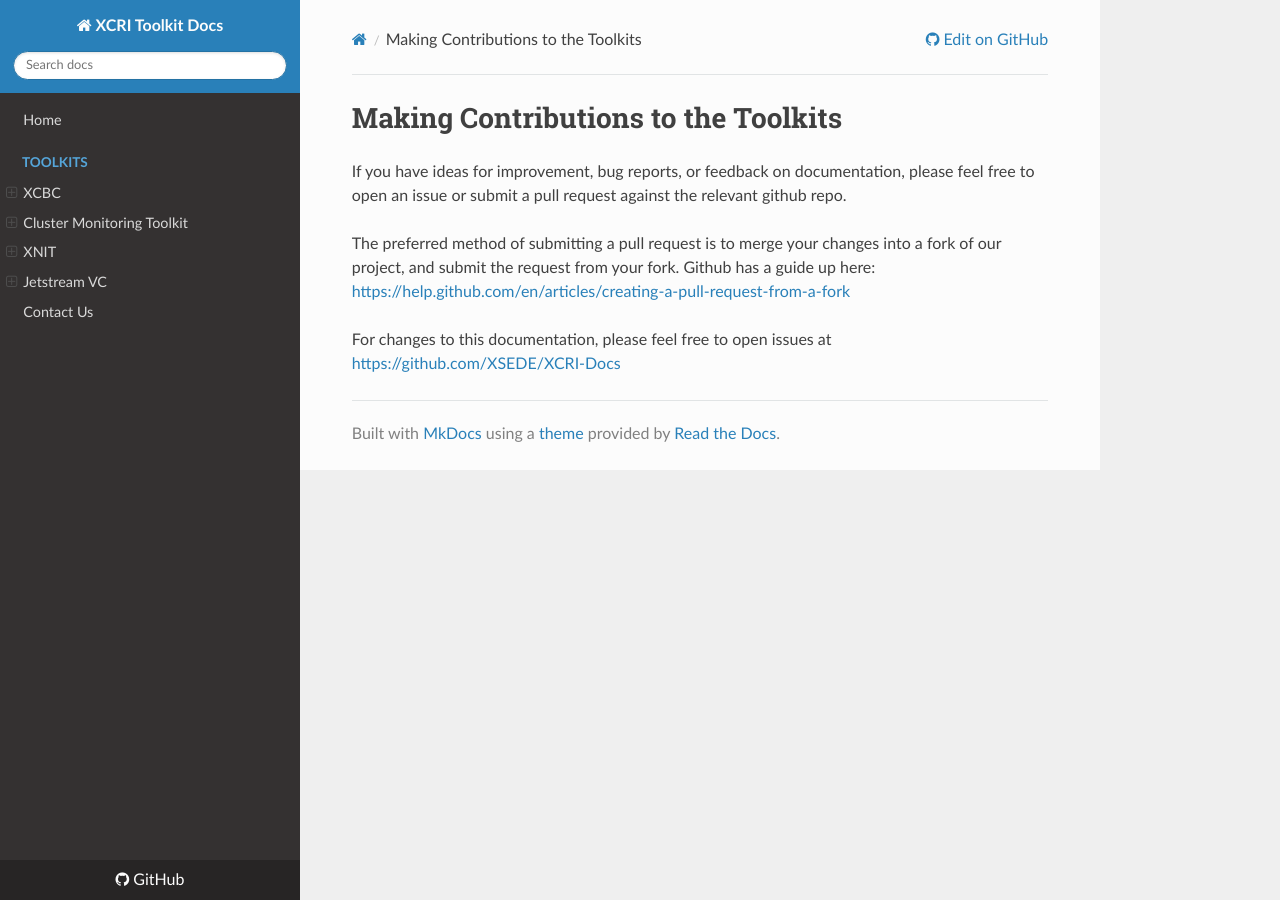
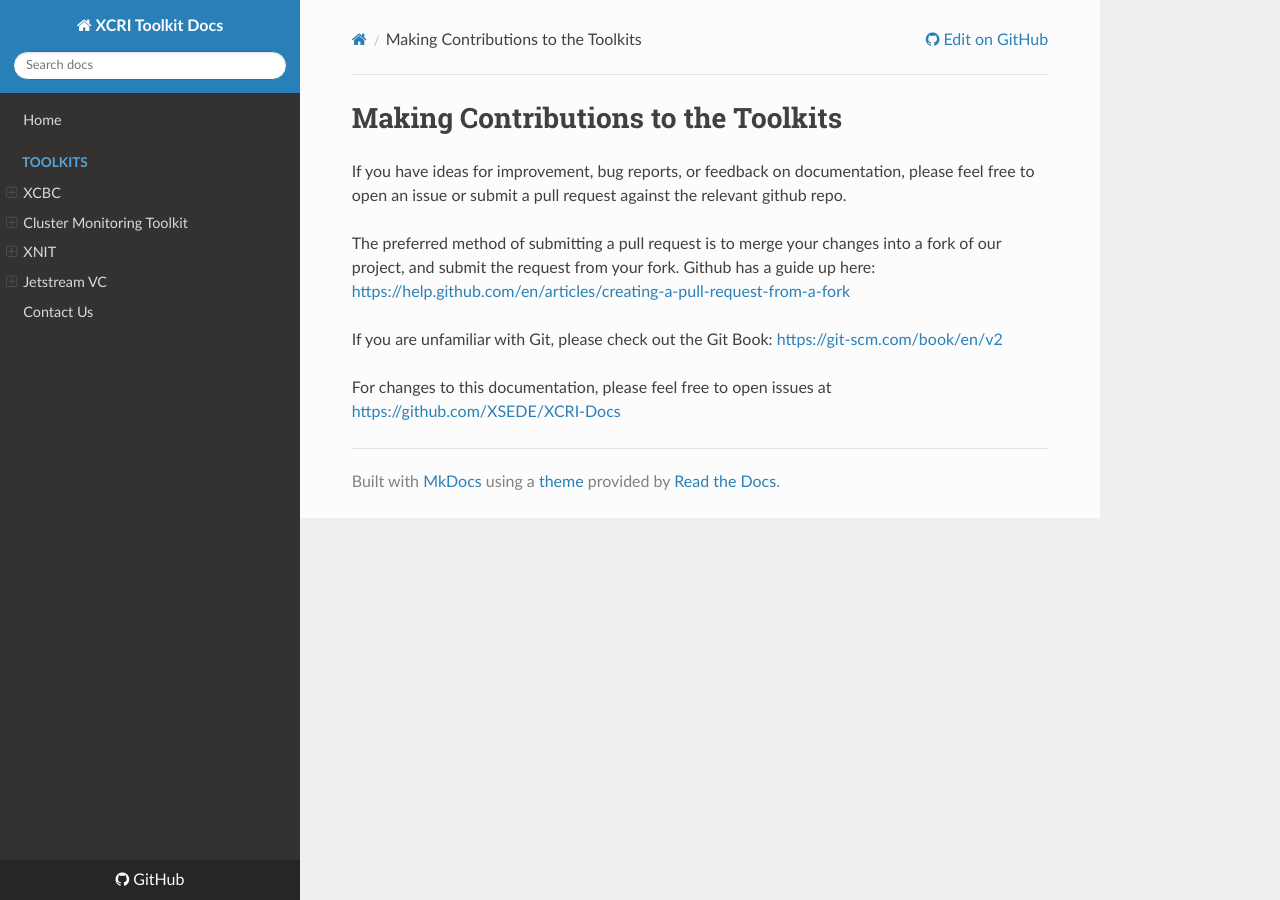
Before and after one commit to access-ci-org/Toolkit-Docs, an MkDocs documentation site: the page built from docs/contributions.md, in a window 1280 px wide. Built offline with MkDocs 1.6.1, drawn with Linux system fonts in a browser that asks for light colours; nearby versions of some CDN libraries; old or Windows-style settings are respelled for this version of MkDocs.

Commit message:
Added link to Git Book

```diff
--- a/docs/contributions.md
+++ b/docs/contributions.md
@@ -8,5 +8,8 @@ The preferred method of submitting a pull request is to merge your changes
 into a fork of our project, and submit the request from your fork.
 Github has a guide up here: <https://help.github.com/en/articles/creating-a-pull-request-from-a-fork>
 
+If you are unfamiliar with Git, please check out the Git Book:
+<https://git-scm.com/book/en/v2>
+
 For changes to this documentation, please feel free to open issues at
 <https://github.com/XSEDE/XCRI-Docs>
```
